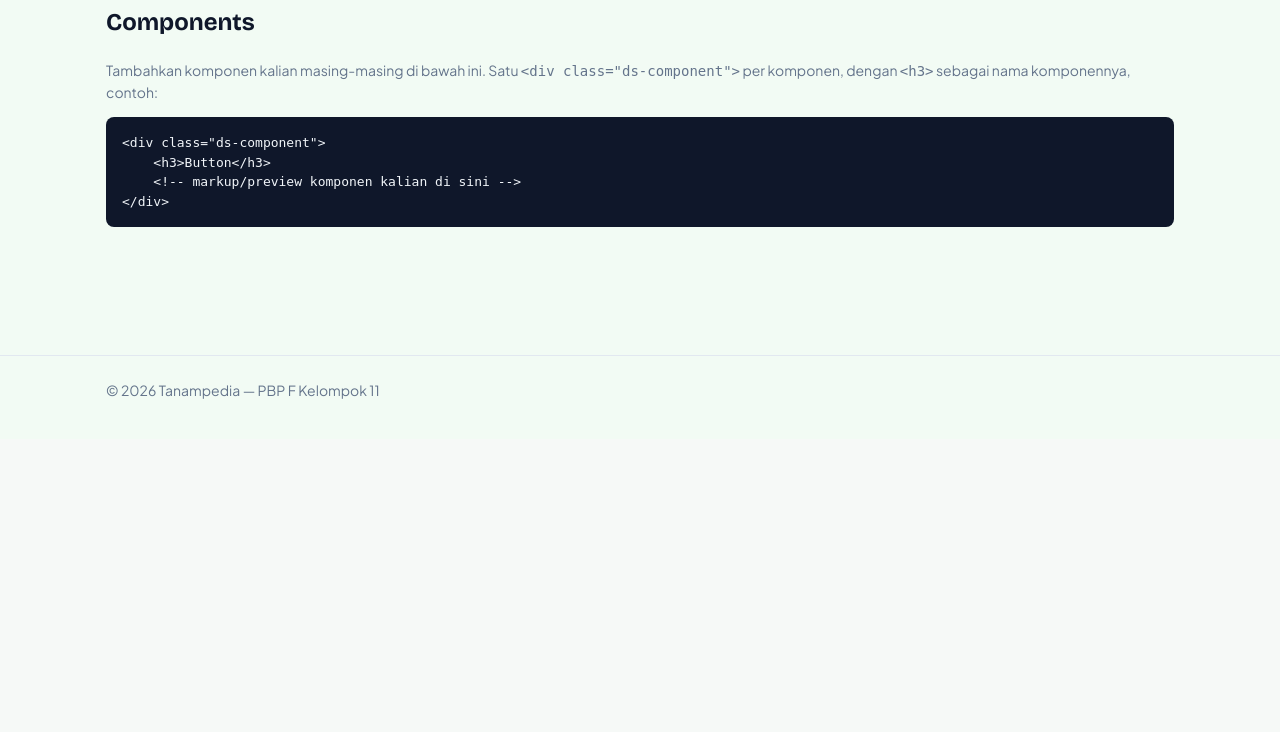
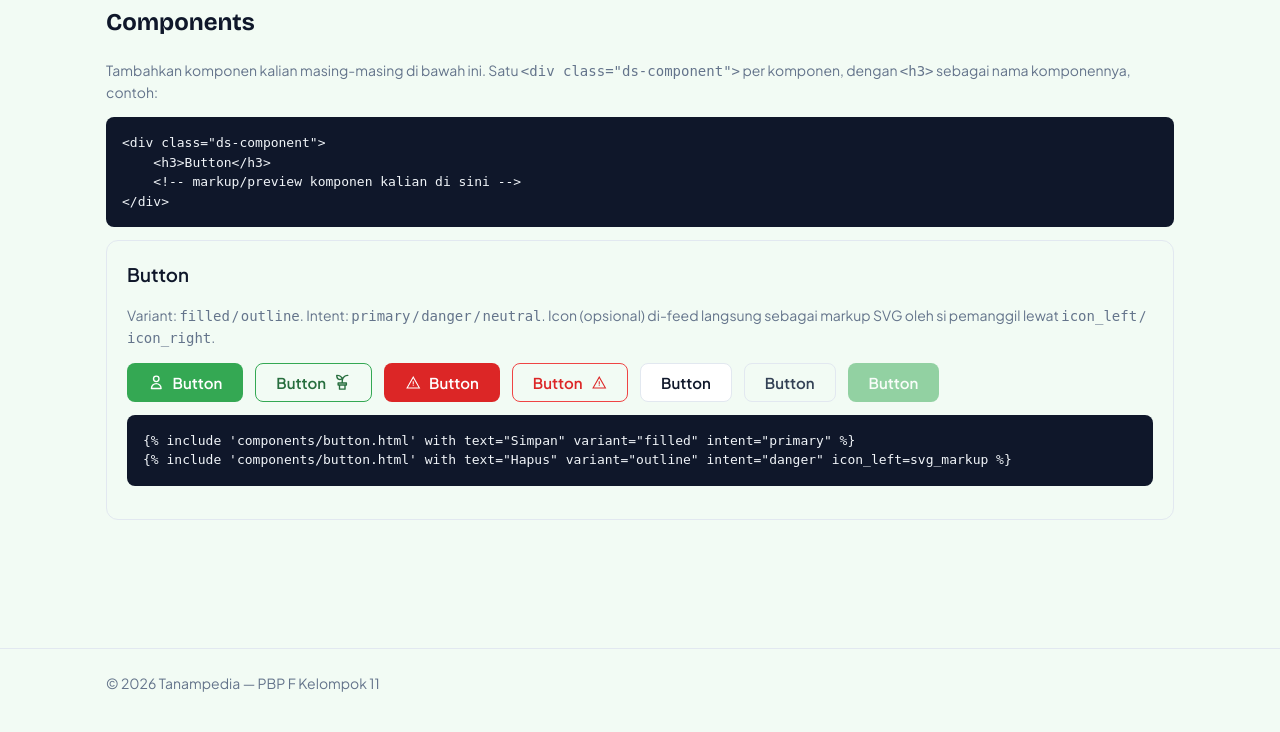
Before and after one commit to PBP-Kelompok-F11/tanampedia, a Django app: page /ds in a window 1280 px wide. Shown: the part 1893-2625 px from the top of the page. Before the commit the page ends 2292 px from the top, so only its background shows below. Run offline with Django 5.2, Linux system fonts and the light colour scheme.

Commit message:
feat(button): implement reusable button component
Create button component and its styling for each variant (filled and outlined) and intent (primary, danger, and neutral). Also added left and right icon attribute for the button component.

```diff
--- a/static/css/base.css
+++ b/static/css/base.css
@@ -1,3 +1,5 @@
+@import url("components.css");
+
 *,
 *::before,
 *::after {
--- /dev/null
+++ b/static/css/components.css
@@ -0,0 +1 @@
+@import url("components/_buttons.css");
--- /dev/null
+++ b/static/css/components/_buttons.css
@@ -0,0 +1,81 @@
+.btn {
+    display: inline-flex;
+    align-items: center;
+    justify-content: center;
+    gap: 0.5rem;
+    padding: 0.625rem 1.25rem;
+    border-radius: 0.5rem;
+    border: 1px solid transparent;
+    font-family: var(--font-body);
+    font-weight: 600;
+    font-size: 0.9375rem;
+    line-height: 1;
+    cursor: pointer;
+    transition: background-color 0.15s ease, border-color 0.15s ease, color 0.15s ease;
+}
+
+.btn .icon {
+    width: 1.1em;
+    height: 1.1em;
+    flex-shrink: 0;
+}
+
+.btn:disabled {
+    opacity: 0.5;
+    cursor: not-allowed;
+}
+
+/* Primary */
+.btn--filled.btn--primary {
+    background-color: var(--color-primary-500);
+    color: var(--color-white-100);
+}
+.btn--filled.btn--primary:hover:not(:disabled) {
+    background-color: var(--color-primary-700);
+}
+
+.btn--outline.btn--primary {
+    background-color: transparent;
+    border-color: var(--color-primary-500);
+    color: var(--color-primary-600);
+}
+.btn--outline.btn--primary:hover:not(:disabled) {
+    background-color: var(--color-primary-50);
+}
+
+/* Danger */
+.btn--filled.btn--danger {
+    background-color: var(--color-red-600);
+    color: var(--color-white-100);
+}
+.btn--filled.btn--danger:hover:not(:disabled) {
+    background-color: var(--color-red-800);
+}
+
+.btn--outline.btn--danger {
+    background-color: transparent;
+    border-color: var(--color-red-500);
+    color: var(--color-red-600);
+}
+.btn--outline.btn--danger:hover:not(:disabled) {
+    background-color: var(--color-red-50);
+}
+
+/* Neutral */
+.btn--filled.btn--neutral {
+    background-color: var(--color-white-100);
+    color: var(--color-grey-900);
+    border-color: var(--color-border);
+}
+.btn--filled.btn--neutral:hover:not(:disabled) {
+    background-color: var(--color-grey-100);
+}
+
+.btn--outline.btn--neutral {
+    background-color: transparent;
+    border-color: var(--color-border);
+    color: var(--color-grey-700);
+}
+.btn--outline.btn--neutral:hover:not(:disabled) {
+    background-color: var(--color-grey-50);
+}
--- a/tanampedia/settings.py
+++ b/tanampedia/settings.py
@@ -67,7 +67,7 @@ ROOT_URLCONF = 'tanampedia.urls'
 TEMPLATES = [
     {
         'BACKEND': 'django.template.backends.django.DjangoTemplates',
-        'DIRS': [BASE_DIR / 'templates'],
+        'DIRS': [BASE_DIR / 'templates', BASE_DIR / 'static'],
         'APP_DIRS': True,
         'OPTIONS': {
             'context_processors': [
--- /dev/null
+++ b/templates/components/button.html
@@ -0,0 +1,7 @@
+{% with variant=variant|default:"filled" intent=intent|default:"primary" %}
+<button type="{{ type|default:'button' }}"{% if disabled %} disabled{% endif %}{% if onclick %} onclick="{{ onclick }}"{% endif %} class="btn btn--{{ variant }} btn--{{ intent }}">
+    {% if icon_left %}{% include icon_left %}{% endif %}
+    <span>{{ text }}</span>
+    {% if icon_right %}{% include icon_right %}{% endif %}
+</button>
+{% endwith %}
--- a/templates/design_system.html
+++ b/templates/design_system.html
@@ -143,5 +143,21 @@
 
     <!-- Teammates: tambahkan komponen kalian di bawah baris ini -->
 
+    <div class="ds-component">
+        <h3>Button</h3>
+        <p class="ds-note">Variant: <code>filled</code> / <code>outline</code>. Intent: <code>primary</code> / <code>danger</code> / <code>neutral</code>. Icon (opsional) di-feed langsung sebagai markup SVG oleh si pemanggil lewat <code>icon_left</code> / <code>icon_right</code>.</p>
+        <div class="ds-swatch-row">
+            {% include 'components/button.html' with text="Button" variant="filled" intent="primary" icon_left="icons/user-icon.svg" onclick="alert('Jangan lupa submit checkpoint yh')" %}
+            {% include 'components/button.html' with text="Button" variant="outline" intent="primary" icon_right="icons/plant-icon.svg" onclick="alert('Aku butuh kopi cik')" %}
+            {% include 'components/button.html' with text="Button" variant="filled" intent="danger" icon_left="icons/danger-icon.svg" onclick="alert('Bahaya woi')" %}
+            {% include 'components/button.html' with text="Button" variant="outline" intent="danger" icon_right="icons/danger-icon.svg" onclick="alert('Hati hati di jalan')" %}
+            {% include 'components/button.html' with text="Button" variant="filled" intent="neutral" %}
+            {% include 'components/button.html' with text="Button" variant="outline" intent="neutral" %}
+            {% include 'components/button.html' with text="Button" variant="filled" intent="primary" disabled=True %}
+        </div>
+        <pre class="ds-example"><code>{% templatetag openblock %} include 'components/button.html' with text="Simpan" variant="filled" intent="primary" {% templatetag closeblock %}
+{% templatetag openblock %} include 'components/button.html' with text="Hapus" variant="outline" intent="danger" icon_left=svg_markup {% templatetag closeblock %}</code></pre>
+    </div>
+
 </section>
 {% endblock %}
```
Also changed, not shown: static/icons/danger-icon.svg (added), static/icons/plant-icon.svg (added), static/icons/user-icon.svg (added).
